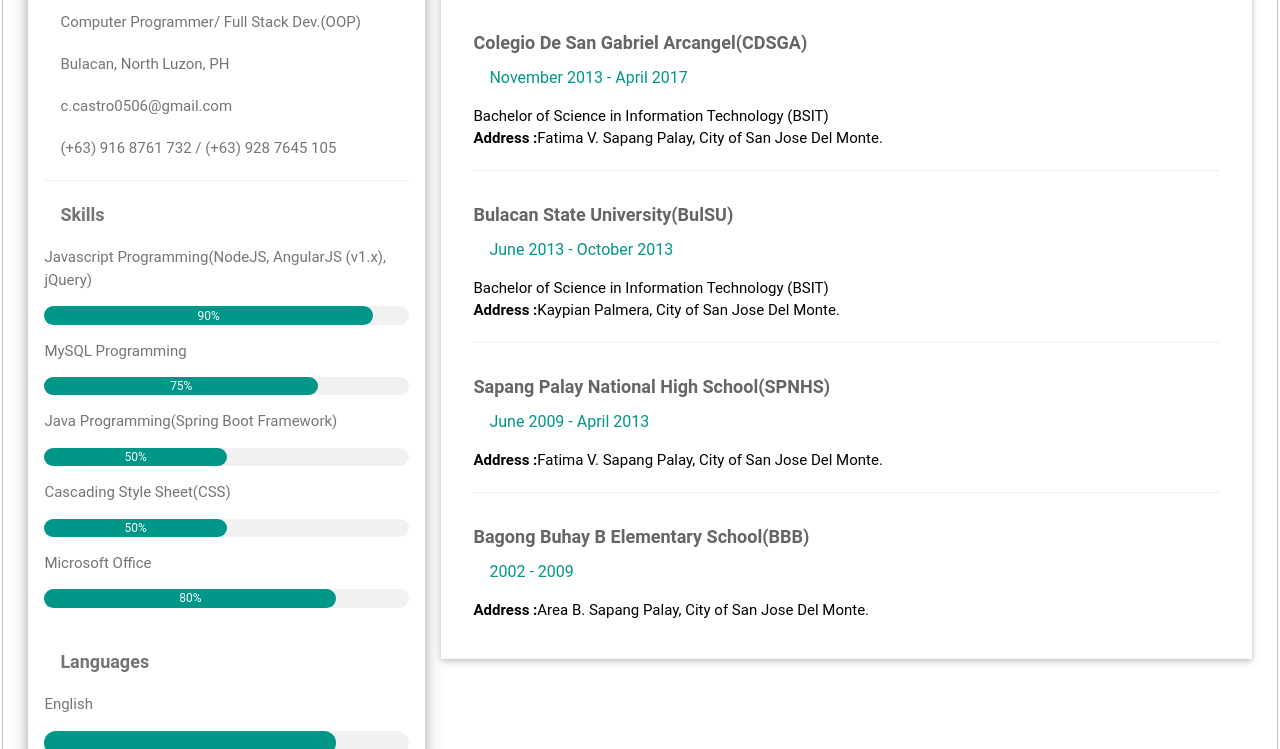
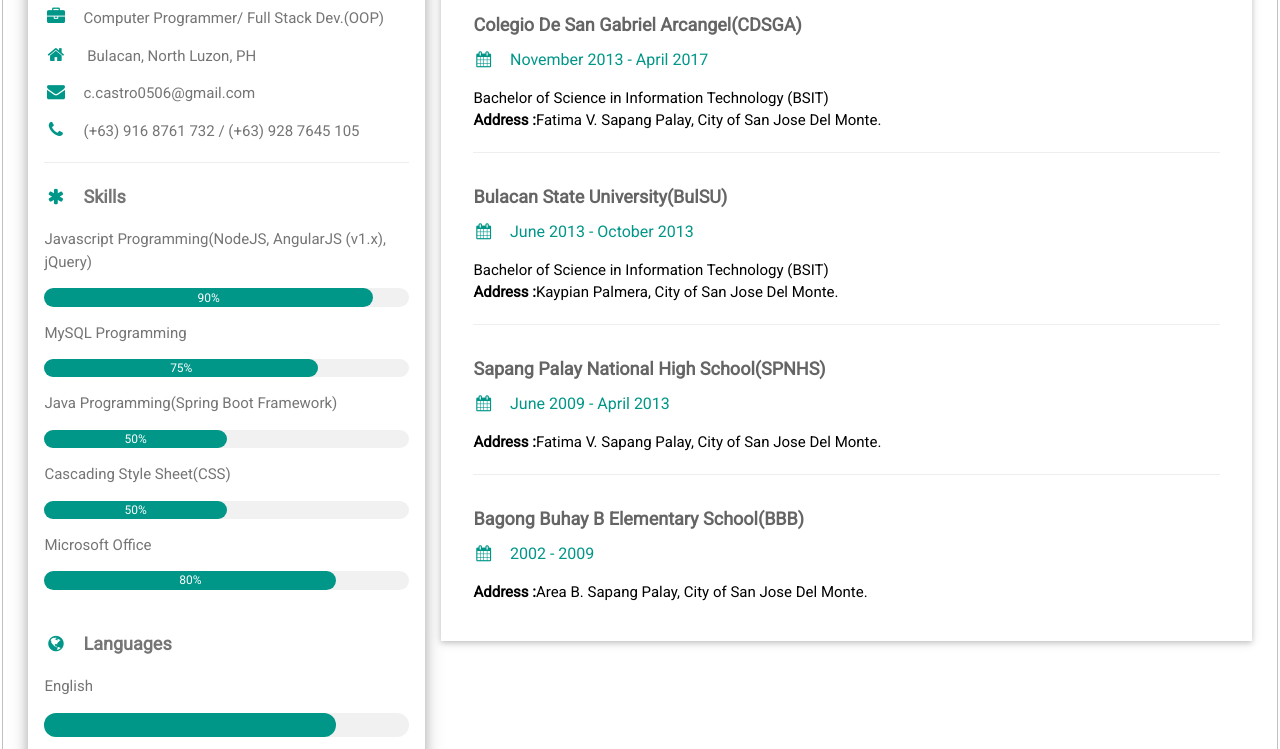
Before and after one commit to iamjustin16/my-portfolio, a website: page webapp/index.html in a window 1280 px wide. Shown: the part 427-1176 px from the top of the page. Drawn offline with nearby package versions, Linux system fonts and the light colour scheme.

Commit message:
Update index.html

```diff
--- a/webapp/index.html
+++ b/webapp/index.html
@@ -6,6 +6,9 @@
     <meta name="viewport" content="width=device-width, initial-scale=1.0">
     <meta http-equiv="X-UA-Compatible" content="ie=edge">
     <link rel="shortcut icon" type="image/png" href="http://favicon.htmlkit.com/favicon/download/nocache-222416700/temp-cog49r9bpor25q2coupven5a91/favicon.ico">
+    <link rel="stylesheet" href="https://www.w3schools.com/w3css/4/w3.css">
+    <link rel='stylesheet' href='https://fonts.googleapis.com/css?family=Roboto'>
+    <link rel="stylesheet" href="https://cdnjs.cloudflare.com/ajax/libs/font-awesome/4.7.0/css/font-awesome.min.css">
     <title>Carlo Castro</title>
     <!-- w3 css I just borrow this hehe -->
     <link rel="stylesheet" href="styles/w3.css">
```
